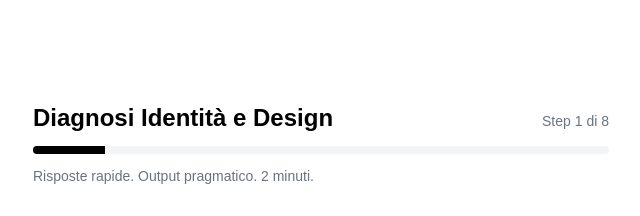
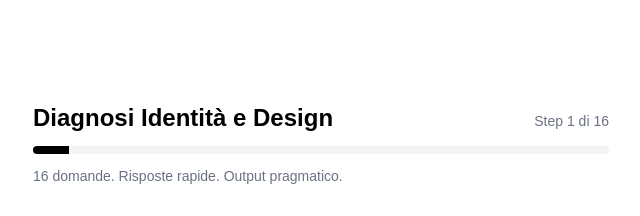
Before and after one commit to IAMStudioTO/BOS, a Next.js app in the folder apps/web/: page /diagnosi in a window 1280 px wide. Shown: the top 216 px of the page, without its empty margins (319-959 px from the left). Built offline with nearby package versions, Linux system fonts and the light colour scheme.

Commit message:
feat(web): expand diagnosi to 16 strategic design questions + UX

```diff
--- a/apps/web/app/diagnosi/page.tsx
+++ b/apps/web/app/diagnosi/page.tsx
@@ -33,7 +33,8 @@ const questions: Question[] = [
     id: "logo",
     question:
       "Il tuo logo è un simbolo che rappresenta una visione o è solo un segno grafico?",
-    description: "Un simbolo racconta chi sei. Un segno riempie uno spazio.",
+    description:
+      "Un simbolo racconta chi sei anche senza spiegazioni. Un segno è spesso decorazione.",
     type: "radio",
     options: [
       { label: "Simbolo strategico", value: "strategico" },
@@ -44,9 +45,9 @@ const questions: Question[] = [
   {
     id: "sistema_visivo",
     question:
-      "Esiste un sistema visivo coerente (colori, font, layout, regole)?",
+      "Esiste un sistema visivo coerente (colori, font, layout, regole d’uso)?",
     description:
-      "Quando non esiste un sistema, ogni nuovo materiale indebolisce l’identità invece di rafforzarla.",
+      "Quando non esiste un sistema, ogni nuovo materiale aggiunge rumore e indebolisce l’identità.",
     type: "radio",
     options: [
       { label: "Sì, definito", value: "si" },
@@ -55,10 +56,130 @@ const questions: Question[] = [
     ],
   },
   {
+    id: "coerenza_touchpoint",
+    question:
+      "Quanto è coerente il brand tra sito, social, presentazioni, preventivi, materiali stampati?",
+    description:
+      "Se ogni touchpoint sembra “un’azienda diversa”, il cliente sente instabilità (anche se non lo dice).",
+    type: "radio",
+    options: [
+      { label: "Molto coerente", value: "alta" },
+      { label: "Abbastanza coerente", value: "media" },
+      { label: "Poco coerente", value: "bassa" },
+      { label: "È disordinato", value: "disordinato" },
+    ],
+  },
+  {
+    id: "tono_voce",
+    question: "Il tuo Tone of Voice è definito e coerente?",
+    description:
+      "Tone of Voice = il modo in cui il brand parla. Se cambia ogni volta, il brand perde personalità e autorevolezza.",
+    type: "radio",
+    options: [
+      { label: "Sì, definito e coerente", value: "si" },
+      { label: "Parziale", value: "parziale" },
+      { label: "No", value: "no" },
+      { label: "Non saprei", value: "non_so" },
+    ],
+  },
+  {
     id: "prezzo",
-    question: "Il tuo brand comunica il livello di prezzo che chiedi?",
+    question: "Il tuo design comunica il livello di prezzo che chiedi?",
     description:
-      "Se chiedi premium ma sembri standard, il cliente percepisce disallineamento.",
+      "Se chiedi premium ma sembri standard, il cliente percepisce frizione e inizia a negoziare.",
+    type: "radio",
+    options: [
+      { label: "Sì", value: "si" },
+      { label: "Solo in parte", value: "parziale" },
+      { label: "No", value: "no" },
+    ],
+  },
+  {
+    id: "esperienza",
+    question:
+      "Il sito/app è progettato come esperienza (guida) o come vetrina (mostra)?",
+    description:
+      "Una vetrina informa. Un’esperienza accompagna e riduce dubbi. La differenza si vede nei risultati.",
+    type: "radio",
+    options: [
+      { label: "Esperienza progettata", value: "esperienza" },
+      { label: "Più vetrina che esperienza", value: "vetrina" },
+      { label: "Non saprei", value: "non_so" },
+    ],
+  },
+  {
+    id: "gerarchia",
+    question:
+      "Nelle tue pagine / materiali, la gerarchia visiva è chiara?",
+    description:
+      "Gerarchia = capire subito cosa conta. Se l’occhio non capisce, la mente si stanca e scappa.",
+    type: "radio",
+    options: [
+      { label: "Chiara", value: "chiara" },
+      { label: "Abbastanza", value: "media" },
+      { label: "Confusa", value: "confusa" },
+      { label: "Non saprei", value: "non_so" },
+    ],
+  },
+  {
+    id: "attrito",
+    question: "Il design riduce attrito o lo crea?",
+    description:
+      "Attrito = confusione, incoerenza, troppe scelte, scarsa leggibilità. Ogni micro-attrito è una micro-perdita.",
+    type: "radio",
+    options: [
+      { label: "Riduce attrito", value: "riduce" },
+      { label: "Non so", value: "non_so" },
+      { label: "Probabilmente crea attrito", value: "crea" },
+    ],
+  },
+  {
+    id: "credibilita",
+    question:
+      "Hai elementi visivi di credibilità forti (case study, prove, numeri, certificazioni, recensioni)?",
+    description:
+      "Se non si vede una prova, il cliente “riempie i vuoti” con dubbi. E i dubbi costano conversioni.",
+    type: "radio",
+    options: [
+      { label: "Sì, ben visibili", value: "si" },
+      { label: "Qualcosa c’è ma è debole", value: "debole" },
+      { label: "Quasi nulla", value: "no" },
+    ],
+  },
+  {
+    id: "packaging_valore",
+    question:
+      "Packaging/prodotto: aumenta la percezione di valore o è solo funzionale?",
+    description:
+      "Il packaging è spesso il primo contatto fisico: se è “neutro”, stai regalando valore al competitor.",
+    type: "radio",
+    options: [
+      { label: "Aumenta valore", value: "valore" },
+      { label: "Neutro", value: "neutro" },
+      { label: "Solo funzionale", value: "funzionale" },
+      { label: "Non applicabile", value: "na" },
+    ],
+  },
+  {
+    id: "riconoscibile_mercato",
+    question:
+      "In mezzo ai competitor (online o a scaffale), saresti riconoscibile al volo?",
+    description:
+      "Se ti confondi, perdi prima ancora di essere valutato. È un problema di forma, non di qualità del prodotto.",
+    type: "radio",
+    options: [
+      { label: "Sì, subito", value: "si" },
+      { label: "Forse", value: "forse" },
+      { label: "No", value: "no" },
+      { label: "Non applicabile", value: "na" },
+    ],
+  },
+  {
+    id: "ambizione",
+    question:
+      "L’identità attuale è allineata con dove vuoi portare il brand nei prossimi 24–36 mesi?",
+    description:
+      "Se l’ambizione cresce ma l’identità resta piccola, inizi a sembrare “meno” di quello che sei.",
     type: "radio",
     options: [
       { label: "Sì", value: "si" },
@@ -67,45 +188,32 @@ const questions: Question[] = [
     ],
   },
   {
-    id: "esperienza",
+    id: "scalabilita",
     question:
-      "Il tuo sito/app è progettato come esperienza o come semplice vetrina?",
-    description: "Una vetrina mostra. Un’esperienza guida e convince.",
+      "Se domani dovessi scalare (nuovi prodotti, nuovi mercati), il tuo sistema visivo reggerebbe?",
+    description:
+      "Un sistema forte cresce con te. Un sistema debole collassa e ti costringe a rifare tutto quando sei sotto pressione.",
     type: "radio",
     options: [
-      { label: "Esperienza progettata", value: "esperienza" },
-      { label: "Vetrina", value: "vetrina" },
-      { label: "Non saprei", value: "non_so" },
-    ],
-  },
-  {
-    id: "attrito",
-    question: "Il tuo design riduce attrito o lo crea?",
-    description: "Ogni secondo di confusione è un passo verso l’abbandono.",
-    type: "radio",
-    options: [
-      { label: "Riduce attrito", value: "riduce" },
-      { label: "Non so", value: "non_so" },
-      { label: "Probabilmente crea attrito", value: "crea" },
-    ],
-  },
-  {
-    id: "ambizione",
-    question:
-      "L’identità attuale è allineata con dove vuoi portare il brand nei prossimi 3 anni?",
-    description: "L’ambizione senza struttura visiva è fragile.",
-    type: "radio",
-    options: [
-      { label: "Sì", value: "si" },
-      { label: "In parte", value: "parziale" },
+      { label: "Sì, regge", value: "si" },
+      { label: "Ho dubbi", value: "dubbi" },
       { label: "No", value: "no" },
     ],
   },
   {
+    id: "frustrazione",
+    question:
+      "Qual è la tua frustrazione principale oggi su brand/design/comunicazione?",
+    description:
+      "Scrivilo senza filtri: spesso il problema vero è quello che ti fa perdere tempo ogni settimana.",
+    type: "text",
+  },
+  {
     id: "materiali",
     question:
-      "Carica logo, packaging, screenshot sito/app o materiali grafici.",
-    description: "L’identità non è ciò che pensi di avere. È ciò che si vede.",
+      "Carica logo, packaging, screenshot sito/app o materiali grafici (se li hai).",
+    description:
+      "Qui possiamo vedere subito se il brand è coerente, se comunica valore e dove sta perdendo credibilità.",
     type: "file",
   },
 ];
@@ -113,20 +221,52 @@ const questions: Question[] = [
 function calcScore(answers: Record<string, any>) {
   let score = 100;
 
+  // Riconoscibilità
   if (answers.riconoscibilita === "bassa") score -= 15;
+  if (answers.riconoscibilita === "non_so") score -= 5;
+
+  // Logo / sistema
   if (answers.logo === "grafico") score -= 10;
   if (answers.sistema_visivo === "no") score -= 15;
+  if (answers.sistema_visivo === "parziale") score -= 6;
+
+  // Coerenza
+  if (answers.coerenza_touchpoint === "disordinato") score -= 15;
+  if (answers.coerenza_touchpoint === "bassa") score -= 10;
+
+  // Tone of Voice
+  if (answers.tono_voce === "no") score -= 10;
+  if (answers.tono_voce === "parziale") score -= 5;
+
+  // Prezzo percepito
   if (answers.prezzo === "no") score -= 10;
+  if (answers.prezzo === "parziale") score -= 5;
+
+  // UX / Gerarchia / Attrito
+  if (answers.esperienza === "vetrina") score -= 8;
+  if (answers.gerarchia === "confusa") score -= 10;
   if (answers.attrito === "crea") score -= 15;
+
+  // Credibilità
+  if (answers.credibilita === "no") score -= 12;
+  if (answers.credibilita === "debole") score -= 6;
+
+  // Packaging / riconoscibilità
+  if (answers.packaging_valore === "funzionale") score -= 8;
+  if (answers.riconoscibile_mercato === "no") score -= 10;
+
+  // Ambizione / scalabilità
   if (answers.ambizione === "no") score -= 10;
+  if (answers.scalabilita === "no") score -= 10;
+  if (answers.scalabilita === "dubbi") score -= 5;
 
   return Math.max(score, 0);
 }
 
 function levelFromScore(score: number) {
-  if (score >= 80) return "Strutturato";
-  if (score >= 60) return "In consolidamento";
-  if (score >= 40) return "Fragile";
+  if (score >= 85) return "Strutturato";
+  if (score >= 70) return "In consolidamento";
+  if (score >= 50) return "Fragile";
   return "Critico";
 }
 
@@ -144,22 +284,21 @@ export default function DiagnosiPage() {
   const currentValue = answers[current.id];
 
   const progressPct = useMemo(() => {
-    // progress “percepito”: step attuale incluso
     const v = ((step + 1) / totalSteps) * 100;
     return Math.max(0, Math.min(100, v));
   }, [step, totalSteps]);
 
   const isAnswered = useMemo(() => {
-    if (!current) return false;
     const v = currentValue;
 
     if (current.type === "radio") return typeof v === "string" && v.length > 0;
-    if (current.type === "text") return typeof v === "string" && v.trim().length > 1;
-    if (current.type === "number") return v !== undefined && v !== null && String(v).length > 0;
+    if (current.type === "text") return typeof v === "string" && v.trim().length > 2;
+    if (current.type === "number")
+      return v !== undefined && v !== null && String(v).length > 0;
     if (current.type === "file") return v instanceof FileList ? v.length > 0 : false;
 
     return false;
-  }, [current, currentValue]);
+  }, [current.type, currentValue]);
 
   function setAnswer(value: any) {
     setAnswers((prev) => ({ ...prev, [current.id]: value }));
@@ -187,13 +326,9 @@ export default function DiagnosiPage() {
       return;
     }
 
-    // MVP: qui puoi chiamare la tua API /diagnostic (Render) come già fai nel progetto reale.
-    // In questa versione lasciamo solo UX (invio “simulato”) per non rompere la tua integrazione.
     setSending(true);
     try {
-      // Se vuoi attaccarlo davvero: fai fetch al tuo endpoint API.
-      // await fetch("...", { method: "POST", ... });
-
+      // Qui, se vuoi, colleghiamo la POST alla tua API Render (già presente nel progetto).
       setSendMsg("Perfetto. Ti stiamo inviando il report via email.");
     } catch {
       setSendMsg("Errore durante l’invio. Riprova tra poco.");
@@ -212,7 +347,7 @@ export default function DiagnosiPage() {
           <div className="mb-6">
             <h1 className="text-3xl font-bold">Risultato Diagnosi</h1>
             <p className="text-gray-600 mt-2">
-              Report sintetico + PDF completo via email.
+              Sintesi + PDF completo (priorità design, coerenza, credibilità, UX).
             </p>
           </div>
 
@@ -229,14 +364,11 @@ export default function DiagnosiPage() {
             </div>
 
             <div className="mt-4 h-2 w-full bg-gray-100 rounded-full overflow-hidden">
-              <div
-                className="h-full bg-black"
-                style={{ width: `${score}%` }}
-              />
+              <div className="h-full bg-black" style={{ width: `${score}%` }} />
             </div>
 
             <p className="text-sm text-gray-500 mt-4">
-              Ricevi il PDF con priorità di intervento e raccomandazioni design.
+              Inserisci la tua email per ricevere il report PDF personalizzato.
             </p>
           </div>
 
@@ -262,9 +394,7 @@ export default function DiagnosiPage() {
               {sending ? "Invio in corso..." : "Ricevi il report"}
             </button>
 
-            {sendMsg && (
-              <p className="text-sm text-gray-600 mt-3">{sendMsg}</p>
-            )}
+            {sendMsg && <p className="text-sm text-gray-600 mt-3">{sendMsg}</p>}
           </div>
 
           <div className="mt-6 text-center">
@@ -297,7 +427,7 @@ export default function DiagnosiPage() {
           </div>
 
           <p className="text-sm text-gray-500 mt-3">
-            Risposte rapide. Output pragmatico. 2 minuti.
+            16 domande. Risposte rapide. Output pragmatico.
           </p>
         </div>
 
@@ -335,11 +465,10 @@ export default function DiagnosiPage() {
           )}
 
           {current.type === "text" && (
-            <input
-              type="text"
+            <textarea
               value={typeof currentValue === "string" ? currentValue : ""}
               onChange={(e) => setAnswer(e.target.value)}
-              className="border px-4 py-3 rounded-xl w-full"
+              className="border px-4 py-3 rounded-xl w-full min-h-[120px]"
               placeholder="Scrivi qui…"
             />
           )}
```
